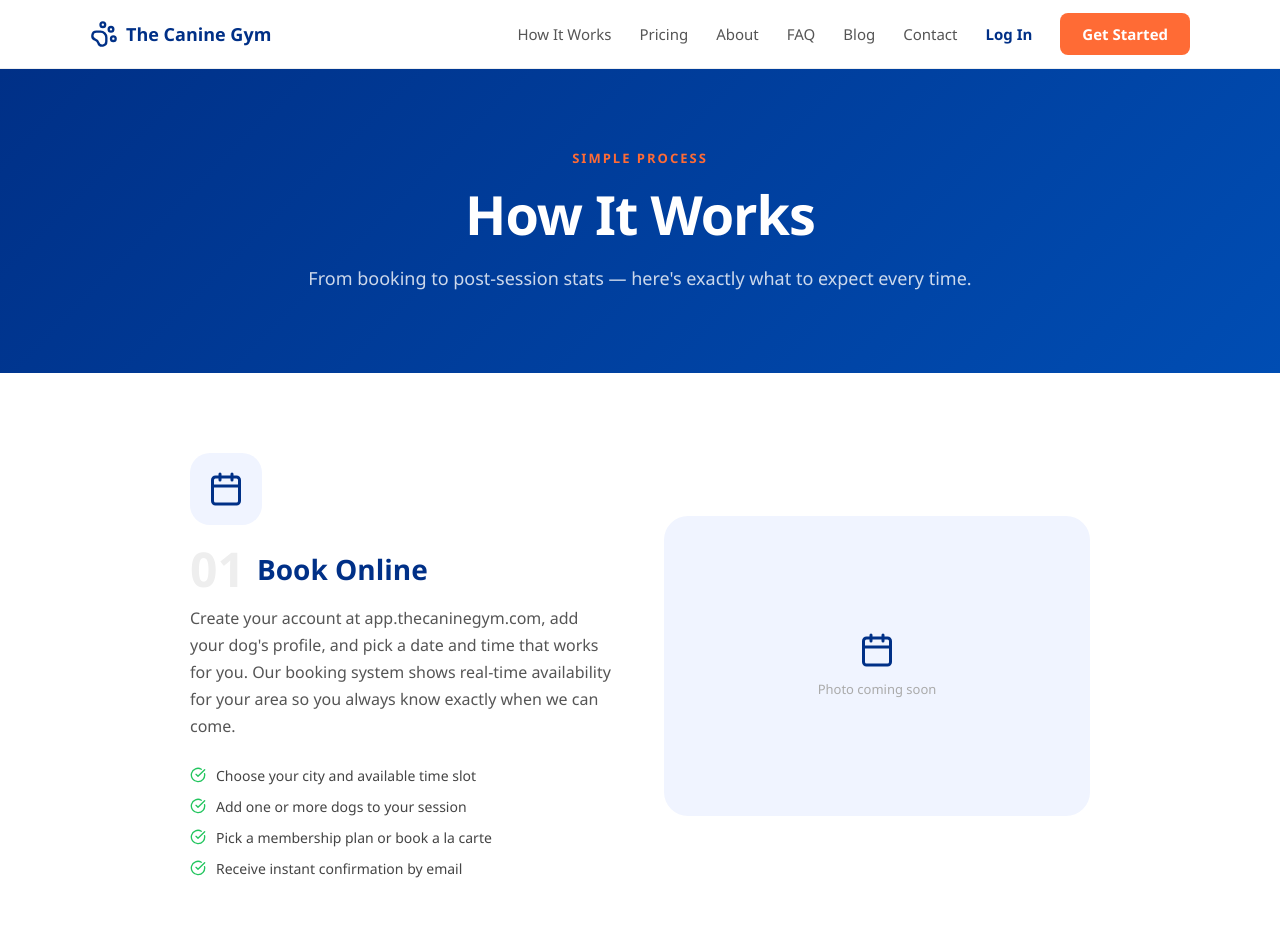
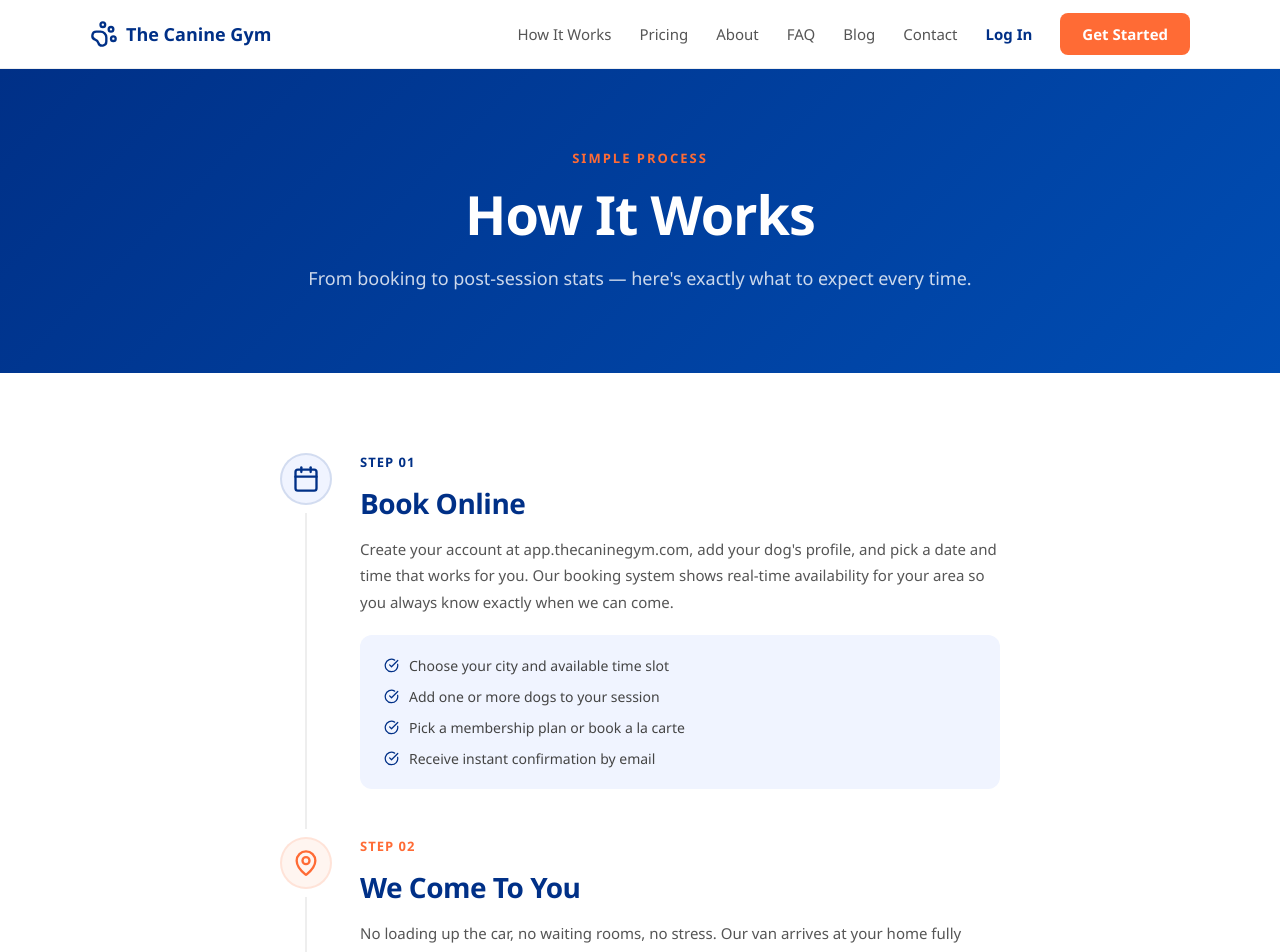
Before and after one commit to thecaninegym/canine-gym-website, a Next.js app: page /how-it-works in a window 1280 px wide. Shown: the top 952 px of the page. Built offline with nearby package versions, Linux system fonts and the light colour scheme.

Commit message:
replace alternating layout with vertical timeline on how it works page

```diff
--- a/app/how-it-works/page.tsx
+++ b/app/how-it-works/page.tsx
@@ -18,59 +18,71 @@ export default function HowItWorks() {
 
       {/* STEPS */}
       <section style={{ padding: '80px 24px', backgroundColor: 'white' }}>
-        <div style={{ maxWidth: '900px', margin: '0 auto' }}>
+        <div style={{ maxWidth: '720px', margin: '0 auto' }}>
           {[
             {
               step: '01',
-              icon: <Calendar size={36} color="#003087" />,
+              icon: <Calendar size={28} color="#003087" />,
               title: 'Book Online',
               desc: 'Create your account at app.thecaninegym.com, add your dog\'s profile, and pick a date and time that works for you. Our booking system shows real-time availability for your area so you always know exactly when we can come.',
               details: ['Choose your city and available time slot', 'Add one or more dogs to your session', 'Pick a membership plan or book a la carte', 'Receive instant confirmation by email'],
+              color: '#f0f4ff',
+              accent: '#003087',
             },
             {
               step: '02',
-              icon: <MapPin size={36} color="#FF6B35" />,
+              icon: <MapPin size={28} color="#FF6B35" />,
               title: 'We Come To You',
               desc: 'No loading up the car, no waiting rooms, no stress. Our van arrives at your home fully equipped with a professional slatmill. We set up right in your driveway — your dog never has to leave their comfort zone.',
               details: ['We arrive in a fully equipped van', 'Setup takes just a few minutes', 'No need to leave your home', 'A trained handler manages everything'],
+              color: '#fff5f0',
+              accent: '#FF6B35',
             },
             {
               step: '03',
-              icon: <Zap size={36} color="#FF6B35" />,
+              icon: <Zap size={28} color="#FF6B35" />,
               title: 'Your Dog Runs',
               desc: 'Your dog gets a 30-minute session on our slatmill — a non-motorized treadmill powered entirely by your dog. The belt only moves when they do, making it safe, natural, and incredibly effective for building fitness.',
               details: ['30-minute structured workout', 'Slatmill speed is dog-controlled — always safe', 'First-timers get an intro session to get comfortable', 'Your dog wears our fitness tracker throughout'],
+              color: '#fff5f0',
+              accent: '#FF6B35',
             },
             {
               step: '04',
-              icon: <BarChart2 size={36} color="#003087" />,
+              icon: <BarChart2 size={28} color="#003087" />,
               title: 'Stats Instantly Tracked',
               desc: 'The moment your session ends, all metrics sync to your dashboard. See exactly how far your dog ran, how many calories they burned, their heart rate, speed, and more. Watch them improve session over session.',
               details: ['Distance, calories, heart rate, speed and more', 'Stats appear in your dashboard instantly', 'Earn achievements and badges as you progress', 'Compete on the city-wide leaderboard'],
+              color: '#f0f4ff',
+              accent: '#003087',
             },
           ].map((item, i) => (
-            <div key={i} style={{ display: 'grid', gridTemplateColumns: '1fr 1fr', gap: '48px', alignItems: 'center', marginBottom: '80px', direction: i % 2 === 1 ? 'rtl' : 'ltr' }}>
-              <div style={{ direction: 'ltr' }}>
-                <div style={{ display: 'inline-flex', alignItems: 'center', justifyContent: 'center', width: '72px', height: '72px', backgroundColor: i % 2 === 0 ? '#f0f4ff' : '#fff5f0', borderRadius: '20px', marginBottom: '20px' }}>
+            <div key={i} style={{ display: 'flex', gap: '0', marginBottom: i < 3 ? '0' : '0' }}>
+              {/* Timeline spine */}
+              <div style={{ display: 'flex', flexDirection: 'column', alignItems: 'center', marginRight: '28px', flexShrink: 0 }}>
+                <div style={{ width: '52px', height: '52px', borderRadius: '50%', backgroundColor: item.color, border: `2px solid ${item.accent}20`, display: 'flex', alignItems: 'center', justifyContent: 'center', flexShrink: 0, zIndex: 1 }}>
                   {item.icon}
                 </div>
-                <div style={{ display: 'flex', alignItems: 'center', gap: '12px', marginBottom: '12px' }}>
-                  <span style={{ fontSize: '48px', fontWeight: '900', color: '#eee', lineHeight: 1 }}>{item.step}</span>
-                  <h2 style={{ fontSize: '28px', fontWeight: '800', color: '#003087', margin: 0 }}>{item.title}</h2>
+                {i < 3 && (
+                  <div style={{ width: '2px', flex: 1, minHeight: '40px', backgroundColor: '#eee', margin: '8px 0' }} />
+                )}
+              </div>
+
+              {/* Content */}
+              <div style={{ paddingBottom: i < 3 ? '48px' : '0', flex: 1 }}>
+                <div style={{ display: 'flex', alignItems: 'center', gap: '12px', marginBottom: '10px' }}>
+                  <span style={{ fontSize: '13px', fontWeight: '800', color: item.accent, letterSpacing: '1px' }}>STEP {item.step}</span>
                 </div>
-                <p style={{ color: '#555', fontSize: '16px', lineHeight: 1.7, margin: '0 0 24px 0' }}>{item.desc}</p>
-                <div style={{ display: 'flex', flexDirection: 'column', gap: '10px' }}>
+                <h2 style={{ fontSize: 'clamp(22px, 3vw, 28px)', fontWeight: '800', color: '#003087', margin: '0 0 12px 0', letterSpacing: '-0.5px' }}>{item.title}</h2>
+                <p style={{ color: '#555', fontSize: '15px', lineHeight: 1.75, margin: '0 0 20px 0' }}>{item.desc}</p>
+                <div style={{ backgroundColor: item.color, borderRadius: '12px', padding: '20px 24px', display: 'flex', flexDirection: 'column', gap: '10px' }}>
                   {item.details.map((d, j) => (
                     <div key={j} style={{ display: 'flex', alignItems: 'center', gap: '10px' }}>
-                      <CheckCircle size={16} color="#22c55e" style={{ flexShrink: 0 }} />
+                      <CheckCircle size={15} color={item.accent} style={{ flexShrink: 0 }} />
                       <span style={{ fontSize: '14px', color: '#444' }}>{d}</span>
                     </div>
                   ))}
                 </div>
-              </div>
-              <div style={{ direction: 'ltr', backgroundColor: i % 2 === 0 ? '#f0f4ff' : '#fff5f0', borderRadius: '24px', height: '300px', display: 'flex', alignItems: 'center', justifyContent: 'center', flexDirection: 'column', gap: '12px' }}>
-                {item.icon}
-                <p style={{ color: '#aaa', fontSize: '13px', margin: 0 }}>Photo coming soon</p>
               </div>
             </div>
           ))}
```
